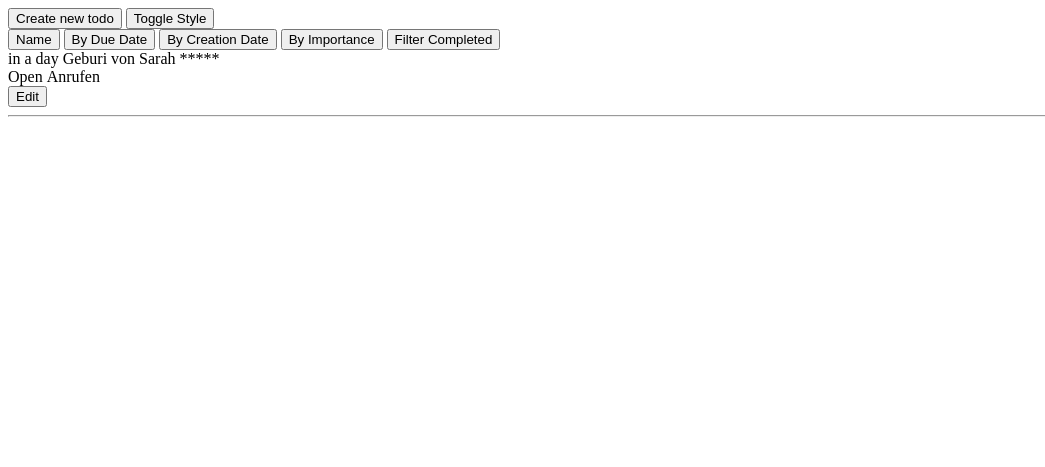
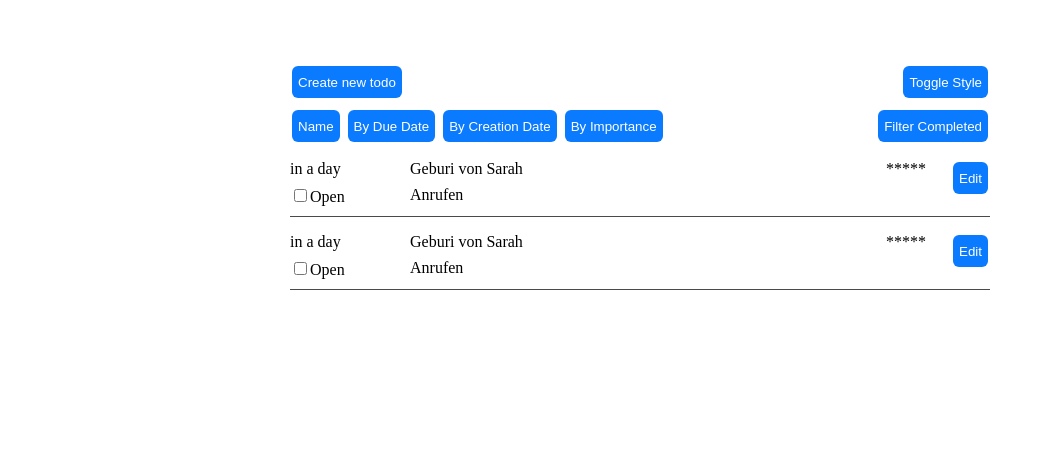
Before and after one commit to philippschnueriger/project-1, a website: page index.html in a window 1280 px wide. Shown: the whole page, without its empty margins (0-1045 px from the left). Drawn offline with Linux system fonts and the light colour scheme.

Commit message:
add flexbox for menu/filters and grid for table

```diff
--- a/index.html
+++ b/index.html
@@ -7,34 +7,53 @@
   </head>
   <body>
     <main>
-        <div class="menu-top">
+        <div class="menu">
             <button>Create new todo</button>
             <button>Toggle Style</button>
         </div>
-        <div class="filters">
+        <div class="filter">
+            <div>
                 <button>Name</button>
                 <button>By Due Date</button>
                 <button>By Creation Date</button>
                 <button>By Importance</button>
+            </div>
             <button>Filter Completed</button>
         </div>
-        <div class="entries">
-            <div class="entry">
+        <ul>
+            <li>
+                <div class="status">
+                    <div class="due-date">in a day</div>
+                    <input type="checkbox">Open</input>
+                </div>
                 <div class="content">
-                    <div class="description top">
-                        <div class="due-date">in a day</div>
                     <div class="name">Geburi von Sarah</div>
+                    <div class="description">Anrufen</div>
+                </div>
+                <div class="rating">
                     <div class="importance">*****</div>
                 </div>
-                    <div class="description bottom">
-                        <div class="status">Open</div>
+                <div class="edit">
+                    <button >Edit</button>
+                </div>
+            </li>
+            <li>
+                <div class="status">
+                    <div class="due-date">in a day</div>
+                    <input type="checkbox">Open</input>
+                </div>
+                <div class="content">
+                    <div class="name">Geburi von Sarah</div>
                     <div class="description">Anrufen</div>
                 </div>
+                <div class="rating">
+                    <div class="importance">*****</div>
                 </div>
-                <button class="edit">Edit</button>
-                <hr />
+                <div class="edit">
+                    <button>Edit</button>
                 </div>
-        </div>
+            </li>
+        </ul>
     </main>
   </body>
 </html>
--- a/main.css
+++ b/main.css
@@ -1,3 +1,42 @@
-.description > div {
-    display: inline;
+main {
+    height: 400px;
+    width: 700px;
+    margin: 64px auto 32px auto;
 }
+
+.menu, .filter {
+    display: flex;
+    justify-content: space-between;
+    margin-bottom: 8px;
+}
+
+button {
+    height: 32px;
+    color: white;
+    background-color: #0A7AFF;
+    border: none;
+    border-radius: 6px;
+    margin: 2px;
+}
+
+button:hover{
+    background-color: #0B64D1;
+}
+
+
+ul {
+    padding: 0;
+}
+li {
+    display: grid;
+    grid-template-columns: 120px 1fr 120px 64px;
+    height: 56px;
+    border-bottom: 1px solid #4A4A48;
+    margin-bottom: 16px;
+}
+.due-date, .name {
+    margin-bottom: 8px;
+}
+.rating, .edit {
+    justify-self: end;
+}
```
Lines whose indentation alone changed are shown as unchanged.
